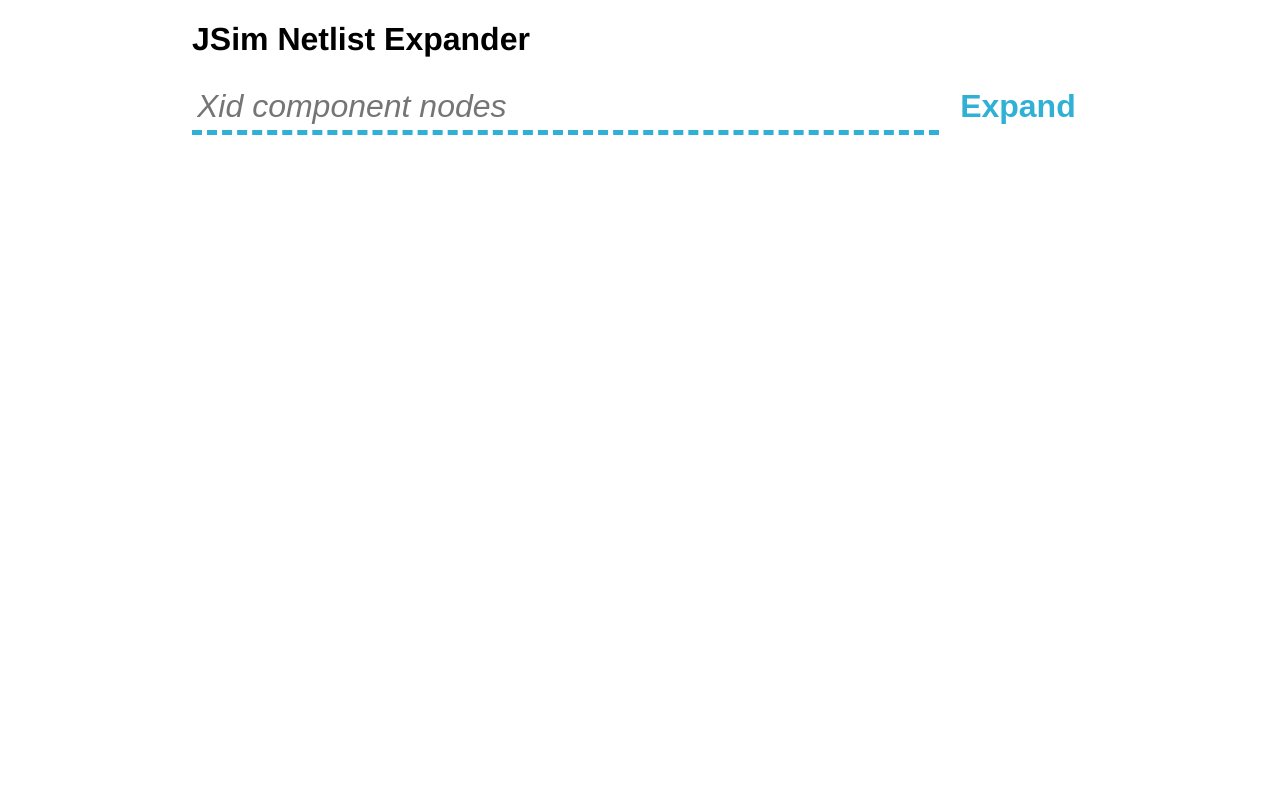
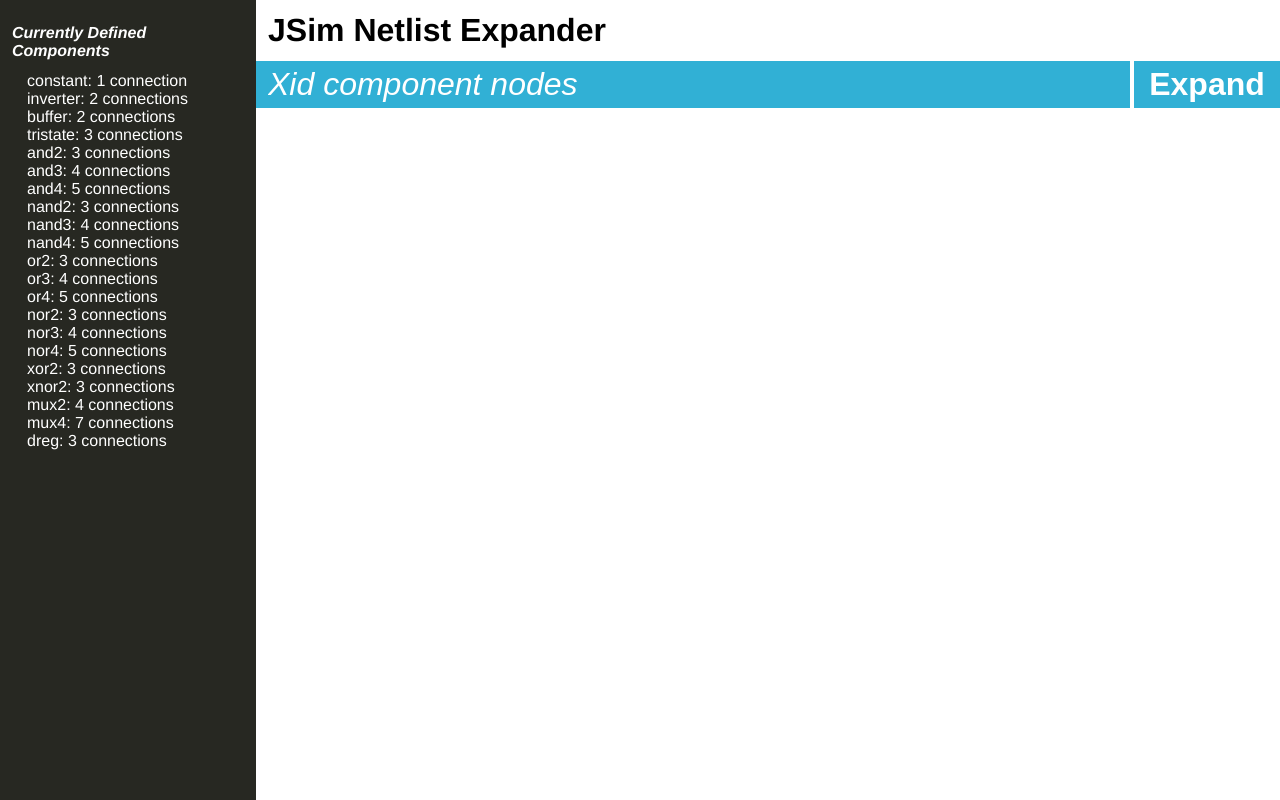
Before and after one commit to belzner/jsimTools, a plain HTML site: page index.html in a window 1280 px wide. Drawn offline with nearby package versions, Linux system fonts and the light colour scheme.

Commit message:
Restyle and add components panel

```diff
--- /dev/null
+++ b/components.js
@@ -0,0 +1,45 @@
+/*
+ * Components in the JSim standard cell library
+ */
+var components = {
+  'constant'  : 1,
+  'inverter'  : 2,
+  'buffer'    : 2,
+  'tristate'  : 3,
+  'and2'      : 3,
+  'and3'      : 4,
+  'and4'      : 5,
+  'nand2'     : 3,
+  'nand3'     : 4,
+  'nand4'     : 5,
+  'or2'       : 3,
+  'or3'       : 4,
+  'or4'       : 5,
+  'nor2'      : 3,
+  'nor3'      : 4,
+  'nor4'      : 5,
+  'xor2'      : 3,
+  'xnor2'     : 3,
+  'mux2'      : 4,
+  'mux4'      : 7,
+  'dreg'      : 3
+};
+
+/*
+ * Load default components on page load
+ */
+$(document).ready(function() {
+  for (var type in components) {
+    var plural = (components[type] === 1) ? '' : 's';
+    $('.components').append('<p>' + type + ': ' + components[type] + ' connection' + plural + '</p>');
+  }
+});
+
+/*
+ * Add user-defined component
+ */
+$('.components').on('add', function(e, name, num) {
+  components[name] = num;
+  var plural = (num === 1) ? '' : 's';
+  $('.components').append('<p>' + name + ': ' + num + ' connection' + plural + '</p>');
+});
--- a/expander.js
+++ b/expander.js
@@ -1,30 +1,3 @@
-/*
- * Components in the JSim standard cell library
- */
-var components = {
-  'constant'  : 1,
-  'inverter'  : 2,
-  'buffer'    : 2,
-  'tristate'  : 3,
-  'and2'      : 3,
-  'and3'      : 4,
-  'and4'      : 5,
-  'nand2'     : 3,
-  'nand3'     : 4,
-  'nand4'     : 5,
-  'or2'       : 3,
-  'or3'       : 4,
-  'or4'       : 5,
-  'nor2'      : 3,
-  'nor3'      : 4,
-  'nor4'      : 5,
-  'xor2'      : 3,
-  'xnor2'     : 3,
-  'mux2'      : 4,
-  'mux4'      : 7,
-  'dreg'      : 3
-};
-
 /*
  * function flattenNetlist(comps)
  *
@@ -40,7 +13,7 @@
     numDupes = 1;
     comp = comps[i]
     hasDupe = comp.match(dupesRe);
-    if (hasDupe && hasDupe.length == 1) {
+    if (hasDupe && hasDupe.length === 1) {
       numDupes = parseInt(hasDupe[0].slice(1));
       comp = comp.replace(dupesRe, '');
     }
@@ -88,7 +61,7 @@
     return null;
   }
   numcomps = flattened.length / connections;
-  if (numcomps == Math.floor(numcomps)) {
+  if (numcomps === Math.floor(numcomps)) {
     comps = [];
     for (var i = 0; i < numcomps; i++) {
       curcomp = id + '_' + i + ' ' + type;
@@ -120,7 +93,8 @@
   if (!connections) {
     $('input.saved').val(code);
     $('input.cnums').val('');
-    $('.connects .type').text(netlist[1]);
+    $('input.type').val(netlist[1]);
+    $('input.cnums').attr('placeholder', 'Unrecognized device: ' + netlist[1] + '. How many connections does it have?');
     $('.connects').show();
     $('input.cnums').focus();
     return null;
@@ -163,9 +137,9 @@
   e.preventDefault();
   $('.errors').empty();
   var cnum = parseInt($('input.cnums').val());
-  var comp = $('.connects .type').text();
+  var comp = $('input.type').val();
   if (cnum && comp) {
-    components[comp] = cnum;
+    $('.components').trigger('add', [comp, cnum]);
     $('.connects').hide();
     var code = $('input.saved').val();
     var expanded = getNetlist(code);
--- a/index.html
+++ b/index.html
@@ -8,19 +8,28 @@
 </head>
 
 <body>
+  <div class="sidebar">
+    <div class="components">
+      <h2>Currently Defined Components</h2>
+    </div>
+  </div>
+  <div class="main">
     <h1>JSim Netlist Expander</h1>
     <form class="expand">
       <input type="text" class="netlist" placeholder="Xid component nodes">
       <input type="submit" value="Expand">
     </form>
     <form class="connects">
-    Unrecognized device: <span class="type"></span>. How many connections does it have? <input type="text" class="cnums">
+      <input type="text" class="cnums">
       <input type="submit" value="Set">
       <input type="hidden" value="" class="saved">
+      <input type="hidden" value="" class="type">
     </form>
     <div class="errors"></div>
     <div class="expansion"></div>
+  </div>
 </body>
 
+<script src="components.js"></script>
 <script src="expander.js"></script>
 </html>
--- a/style.css
+++ b/style.css
@@ -1,61 +1,94 @@
-body {
-  width: 70%;
-  margin: 0 auto;
+html, body {
+  width: 100%;
+  height: 100%;
+  margin: 0;
   font-family: "Helvetica Neue", Helvetica, Arial, sans-serif;
+}
+
+.sidebar {
+  width: 20%;
+  float: left;
+  height: 100%;
+  overflow: auto;
+  box-sizing: border-box;
+  display: inline-block;
+  background-color: #272822;
+  color: #FFFFFF;
+  padding: 12px;
+}
+
+.sidebar h2 {
+  margin: 0;
+  padding: 12px 0;
+  font-size: 16px;
+  font-style: italic;
+}
+
+.sidebar p {
+  margin: 0 15px;
+}
+
+.main {
+  width: 80%;
+  float: right;
+  height: 100%;
+  overflow: auto;
+  box-sizing: border-box;
+  display: inline-block;
+}
+
+.main h1 {
+  margin: 0;
+  padding: 12px;
+}
+
+input[type=submit] {
+  box-sizing: border-box;
+  outline: none;
+  height: 100%;
+  width: 150px;
+  padding: 5px;
+  border: 0;
+  font-weight: bold;
+  border-left: 4px solid #FFFFFF;
+  float: right
 }
 
 form.expand {
   font-size: 200%;
+  background-color: #31B0D5;
+  color: #FFFFFF;
 }
 
 input {
   font-size: inherit;
+  background: none;
+  color: #FFFFFF;
 }
 
 .netlist {
   border: 0;
   outline: none;
-  border-bottom: 5px dashed #31B0D5;
   padding: 5px;
+  padding-left: 12px;
+  margin: 0;
   box-sizing: border-box;
-  width: calc(99% - 140px);
+  width: calc(99% - 150px);
 }
 
-.expand input[type=submit] {
-  box-sizing: border-box;
-  outline: none;
-  width: 140px;
-  margin-right: 0px;
-  border: 0;
-  background-color: #FFFFFF;
-  color: #31B0D5;
-  height: 53px;
-  font-weight: bold;
-}
-
-.connects {
+form.connects {
   text-align: center;
+  background-color: #F0AD4E;
   display: none;
 }
 
 .cnums {
   border: 0;
   outline: none;
-  border-bottom: 3px dashed #F0AD4E;
   padding: 5px;
+  margin: 0;
   box-sizing: border-box;
-  width: 40px;
-}
-
-.connects input[type=submit] {
-  box-sizing: border-box;
-  outline: none;
-  margin-right: 0px;
-  border: 0;
-  background-color: #FFFFFF;
-  color: #F0AD4E;
-  height: 53px;
-  font-weight: bold;
+  width: calc(99% - 150px);
 }
 
 .errors {
@@ -64,7 +97,7 @@
 }
 
 .expansion {
-  margin: 20px 50px;
+  text-align: center;
   font-size: 30px;
   line-height: 50px;
   color: #999999;
@@ -72,13 +105,17 @@
 
 ::-webkit-input-placeholder {
   font-style: italic;
+  color: #FFFFFF;
 }
 ::-moz-placeholder {
   font-style: italic;
+  color: #FFFFFF;
 }
 :-ms-input-placeholder {
   font-style: italic;
+  color: #FFFFFF;
 }
 input:-moz-placeholder {
   font-style: italic;
+  color: #FFFFFF;
 }
```
Lines whose indentation alone changed are shown as unchanged.
